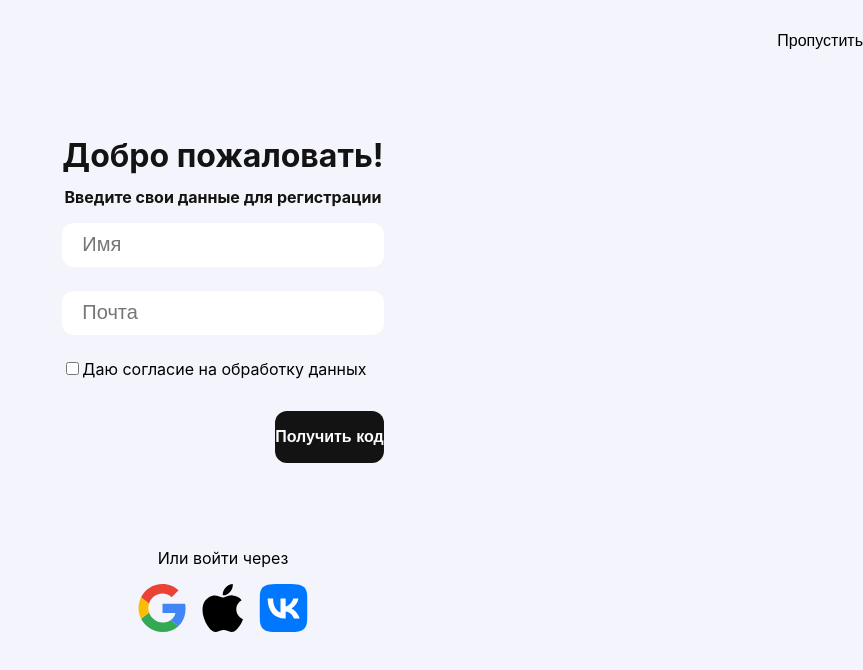
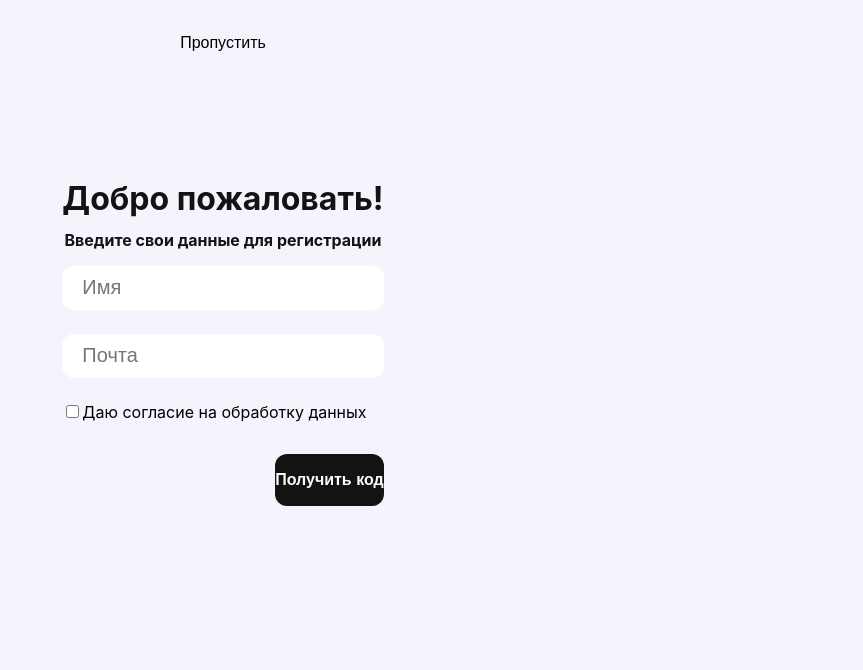
Before and after one commit to jesusdangerous/cosmetic-telegram-mini-app, a Vue app in the folder front/: page /registration in a window 1280 px wide. Shown: the top 670 px of the page, without its empty margins (417-1280 px from the left). Built offline with nearby package versions, Linux system fonts and the light colour scheme; a web font is replaced by a local one; what vue3-cookies would draw is missing.

Commit message:
Fix bugs

```diff
--- a/front/src/views/registration.vue
+++ b/front/src/views/registration.vue
@@ -1,6 +1,6 @@
 <template>
   <div class="page-wrapper">
-    <NavButton text="Пропустить"></NavButton>
+    <a href="/main-page"><NavButton text="Пропустить"></NavButton></a>
     <div class="main">
       <header>
         <h1>Добро пожаловать!</h1>
@@ -25,11 +25,7 @@
       </div>
     </div>
     <footer>
-      <p>Или войти через</p>
       <div>
-        <IconButton><img src="../assets/images/icon-google.svg"></IconButton>
-        <IconButton><img src="../assets/images/icon-apple.svg"></IconButton>
-        <IconButton><img src="../assets/images/icon-wk.svg"></IconButton>
       </div>
     </footer>
   </div>
--- a/front/src/views/user-info.vue
+++ b/front/src/views/user-info.vue
@@ -1,7 +1,7 @@
 <template>
   <div class="page-wrapper">
     <nav>
-      <a href="/meet">Пропустить</a>
+      <a href="/main-page">Пропустить</a>
     </nav>
     <header>
       <h1>Расскажите нам немного о себе</h1>
```
